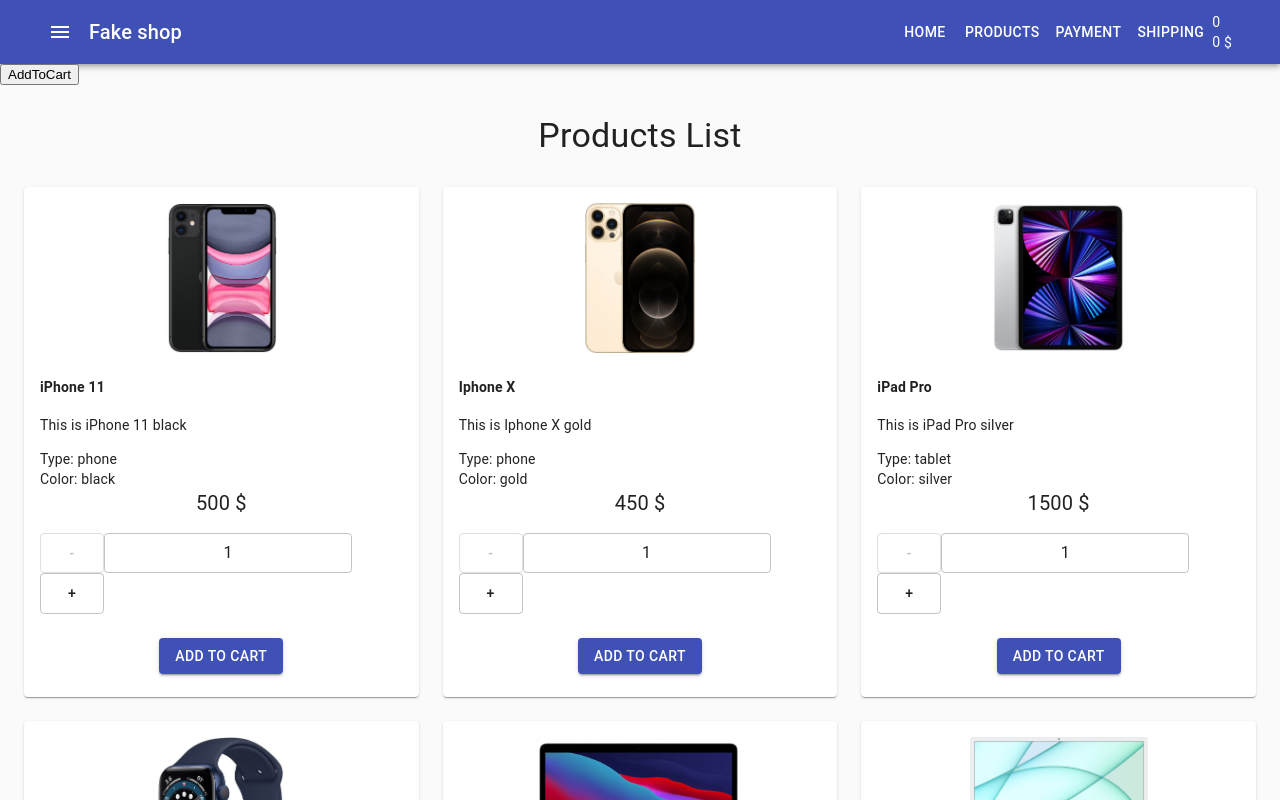
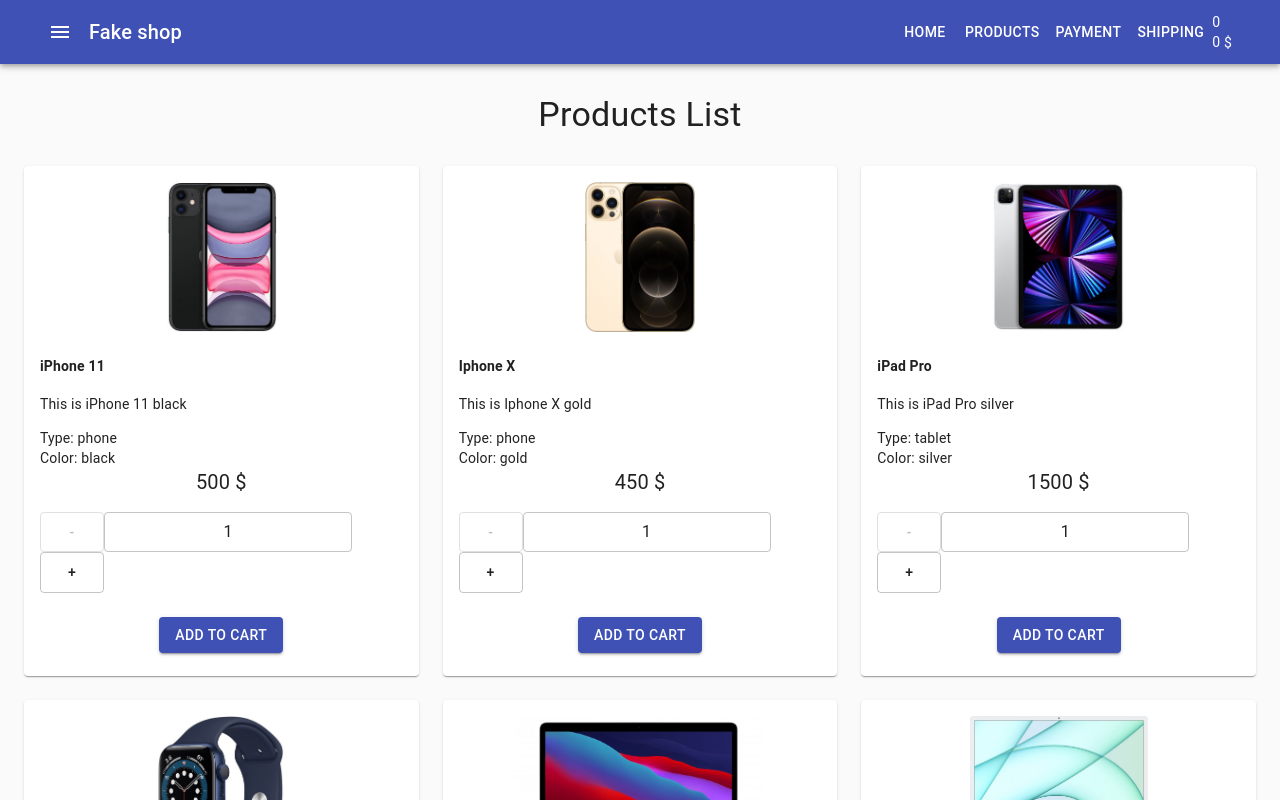
Before and after one commit to Kerekesh/shop-project, a React (Create React App) app: page / in a window 1280 px wide. Shown: the top 800 px of the page. Built offline with nearby package versions, Linux system fonts and the light colour scheme.

Commit message:
added addProductToCart in ProductListItem

```diff
--- a/src/components/Products/ProductListItem.js
+++ b/src/components/Products/ProductListItem.js
@@ -9,7 +9,7 @@
 
 
 
-const ProductListItem = ({ name, description, type, color, price, image }) => {
+const ProductListItem = ({ name, description, type, color, price, image, addProductToCart }) => {
 
     const [count, setCount] = useState(1)
 
@@ -47,6 +47,7 @@
                 <Button
                     variant="contained"
                     color="primary"
+                    onClick={() => addProductToCart(count, price)}
                 >Add to cart</Button>
             </CardActions>
         </Card >
--- a/src/components/Products/ProductsList.js
+++ b/src/components/Products/ProductsList.js
@@ -11,7 +11,7 @@
     },
 })
 
-const ProductsList = () => {
+const ProductsList = ({ addProductToCart }) => {
     const classes = useStyles()
 
     return (
@@ -46,6 +46,7 @@
                             type={type}
                             color={color}
                             price={price}
+                            addProductToCart={addProductToCart}
                         />
                     </Grid>
                 ))}
--- a/src/container/App.js
+++ b/src/container/App.js
@@ -1,3 +1,4 @@
+/* eslint-disable no-unused-vars */
 import React, { useState } from 'react'
 import CssBaseline from '@material-ui/core/CssBaseline'
 import Header from './Header/Header'
@@ -22,8 +23,7 @@
         <>
             <CssBaseline />
             <Header cartData={cartData} />
-            <button onClick={() => addProductToCart(5, 500)}>AddToCart</button>
-            <Main />
+            <Main addProductToCart={addProductToCart} />
         </>
     )
 }
--- a/src/container/Main/Main.js
+++ b/src/container/Main/Main.js
@@ -2,10 +2,10 @@
 import React from 'react'
 import ProductsList from '../../components/Products/ProductsList'
 
-const Main = () => {
+const Main = ({ addProductToCart }) => {
     return (
         <Container>
-            <ProductsList />
+            <ProductsList addProductToCart={addProductToCart} />
         </Container>
     )
 }
```
